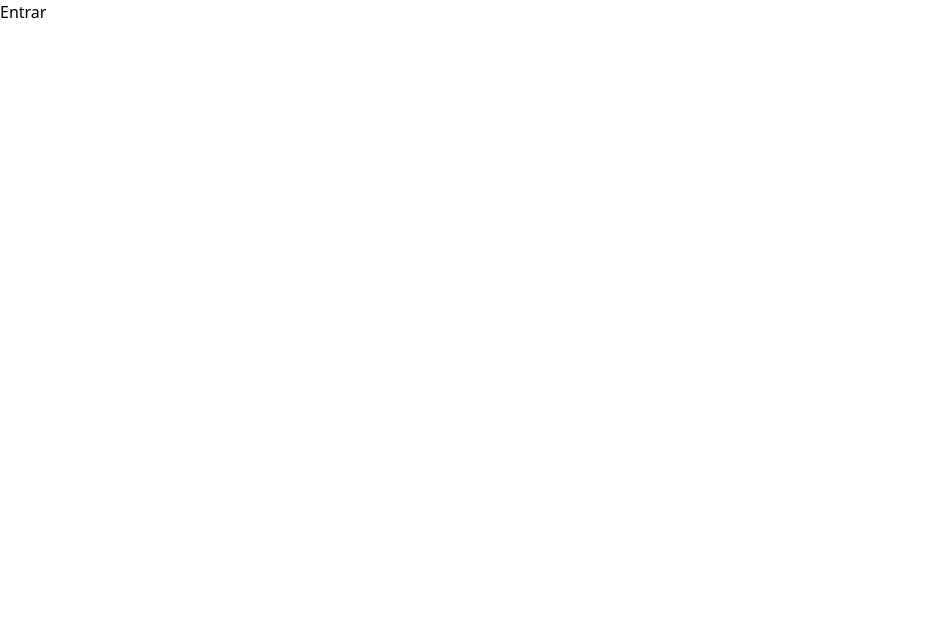
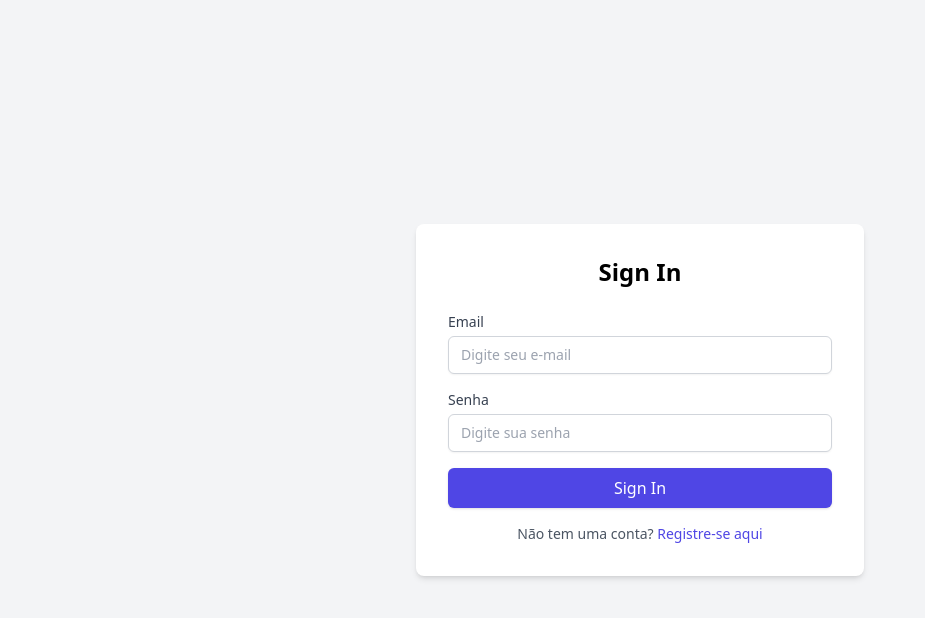
Before and after one commit to SouzaGabriel26/hackaton-contcode, a React (Vite) app in the folder front/: page /signin in a window 1280 px wide. Shown: the top 618 px of the page, without its empty margins (0-925 px from the left). Built offline with nearby package versions, Linux system fonts and the light colour scheme.

Commit message:
feat: implemented the sign in page and standardized the buttons with the palette

```diff
--- a/front/pages/LandingPage.tsx
+++ b/front/pages/LandingPage.tsx
@@ -3,7 +3,7 @@ import { Link } from "react-router-dom"
 const LandingPage = () => {
   return (
     <div>
-       <h1>LandingPage</h1>
+       <h1 className="">LandingPage</h1>
        <Link to="/signin">Criar conta</Link>
        <Link to="/signon">Entrar</Link>
     </div>
--- a/front/pages/Signin.tsx
+++ b/front/pages/Signin.tsx
@@ -1,7 +1,68 @@
-const Signin = () => {
+import React, { useState } from 'react';
+
+const SignIn: React.FC = () => {
+  const [email, setEmail] = useState('');
+  const [password, setPassword] = useState('');
+
+  const handleSubmit = (e: React.FormEvent) => {
+    e.preventDefault();
+    if (!email || !password) {
+      alert('Please fill in all fields.');
+    } else {
+      console.log('Logged In:', { email, password });
+      alert('Sign In successful!');
+    }
+  };
+
   return (
-    <div>Entrar</div>
-  )
-}
+    <div className="flex items-center justify-center min-h-screen bg-gray-100">
+      <div className="w-full max-w-md p-8 bg-white rounded-lg shadow-md">
+        <h1 className="text-2xl font-semibold text-center mb-6">Sign In</h1>
+        <form onSubmit={handleSubmit}>
+          <div className="mb-4">
+            <label htmlFor="email" className="block text-sm font-medium text-gray-700">
+              Email
+            </label>
+            <input
+              type="email"
+              id="email"
+              className="mt-1 block w-full px-3 py-2 border border-gray-300 rounded-md shadow-sm focus:outline-none focus:ring-indigo-500 focus:border-indigo-500 sm:text-sm"
+              placeholder="Digite seu e-mail"
+              value={email}
+              onChange={(e) => setEmail(e.target.value)}
+              required
+            />
+          </div>
+          <div className="mb-4">
+            <label htmlFor="password" className="block text-sm font-medium text-gray-700">
+              Senha
+            </label>
+            <input
+              type="password"
+              id="password"
+              className="mt-1 block w-full px-3 py-2 border border-gray-300 rounded-md shadow-sm focus:outline-none focus:ring-indigo-500 focus:border-indigo-500 sm:text-sm"
+              placeholder="Digite sua senha"
+              value={password}
+              onChange={(e) => setPassword(e.target.value)}
+              required
+            />
+          </div>
+          <button
+            type="submit"
+            className="w-full py-2 px-4 bg-indigo-600 text-white rounded-md shadow hover:bg-indigo-700 focus:outline-none focus:ring-2 focus:ring-offset-2 focus:ring-indigo-500"
+          >
+            Sign In
+          </button>
+        </form>
+        <p className="mt-4 text-center text-sm text-gray-600">
+          Não tem uma conta?{' '}
+          <a href="#" className="text-indigo-600 hover:underline">
+            Registre-se aqui
+          </a>
+        </p>
+      </div>
+    </div>
+  );
+};
 
-export default Signin
+export default SignIn;
```
